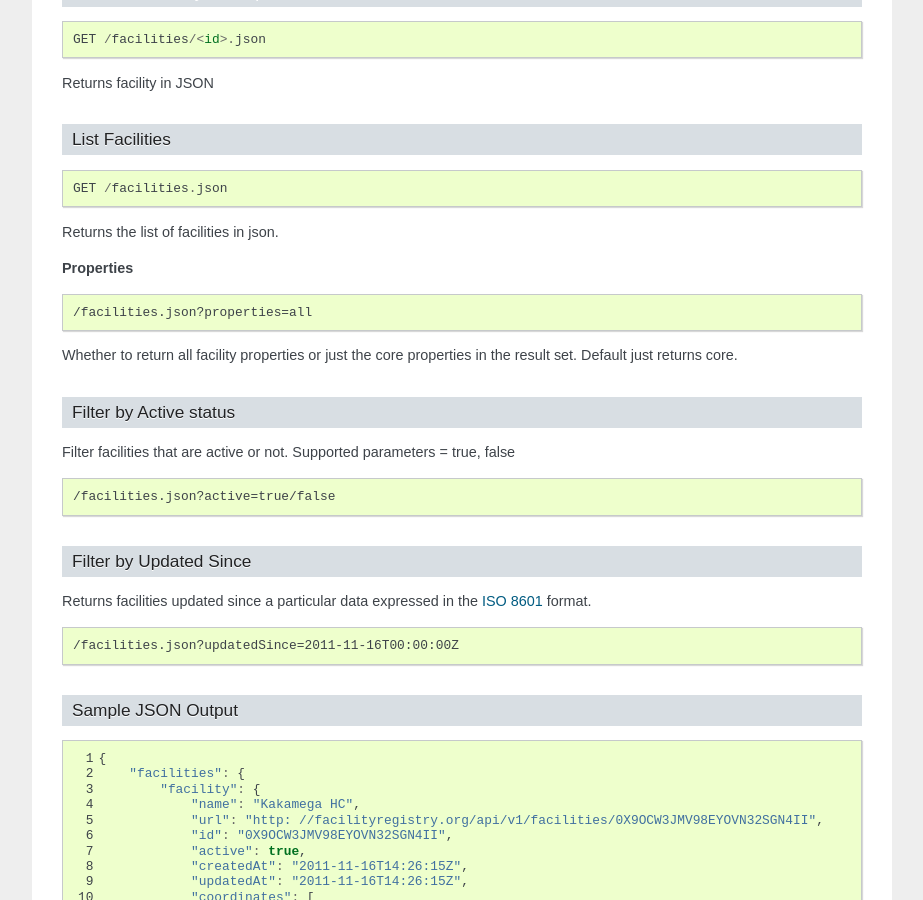
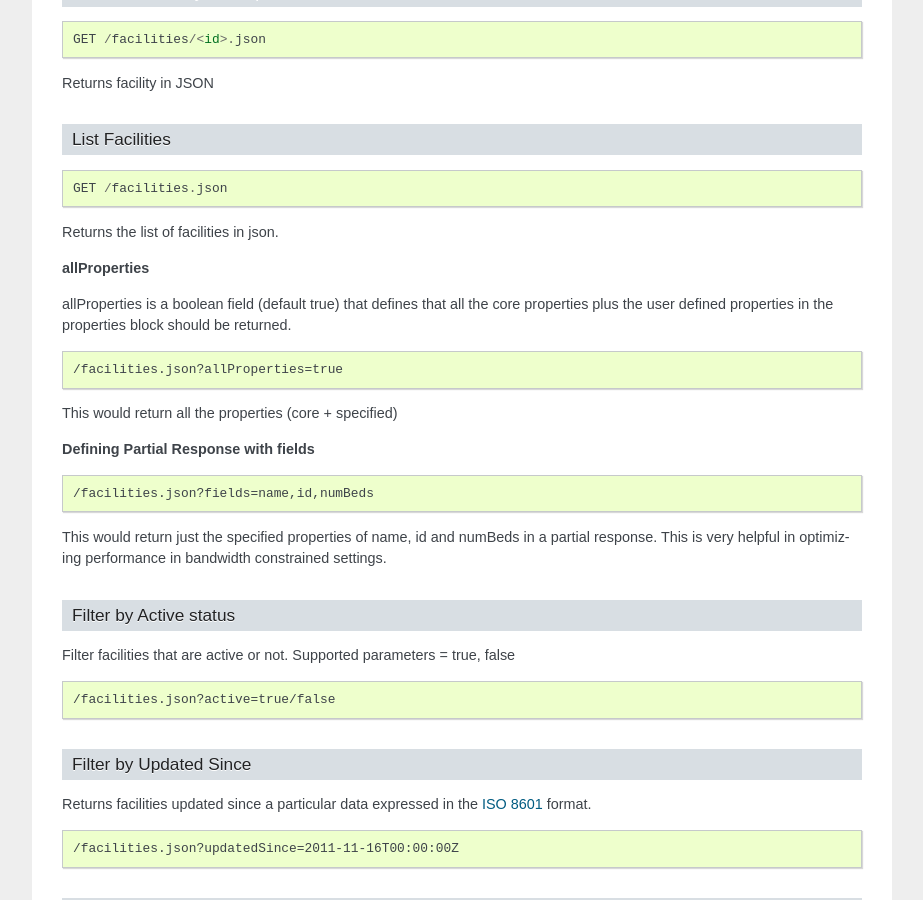
Before and after one commit to facilityregistry/fred-api, a Sphinx documentation site: the page built from docs/api_specifications.rst, in a window 1280 px wide and 900 px high, scrolled down 4510 px. Shown: the whole window, without its empty margins (198-1121 px from the left). Built offline with Sphinx 7.4.7, drawn with Linux system fonts in a browser that asks for light colours.

Commit message:
add allProperties

```diff
--- a/docs/api_specifications.rst
+++ b/docs/api_specifications.rst
@@ -258,15 +258,23 @@ List Facilities
 
 Returns the list of facilities in json.
 
-**Properties**
+**allProperties**
+
+allProperties is a boolean field (default true) that defines that all the core properties plus the user defined properties in the properties block should be returned.
 
 ::
 
-  /facilities.json?properties=all
+  /facilities.json?allProperties=true
 
-Whether to return all facility properties or just the core properties in the result set.  Default just returns core.
+This would return all the properties (core + specified)
 
+**Defining Partial Response with fields**
 
+::
+
+  /facilities.json?fields=name,id,numBeds
+
+This would return just the specified properties of name, id and numBeds in a partial response. This is very helpful in optimizing performance in bandwidth constrained settings.
 
 
 Filter by Active status
```
